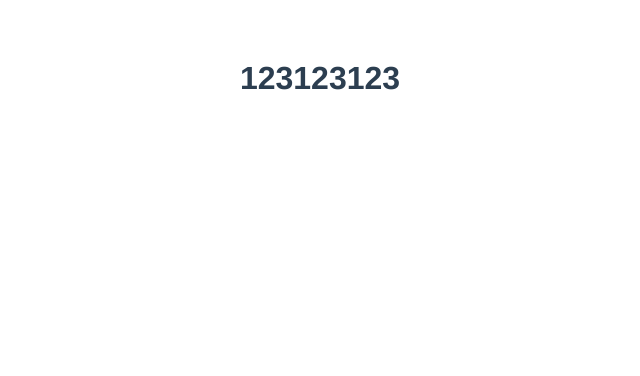
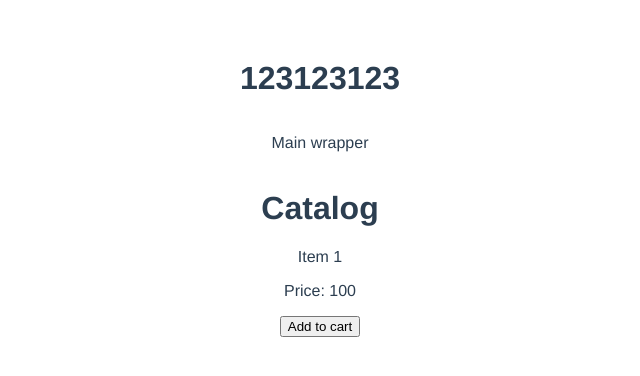
Before and after one commit to Noone182/vue-shop, a Vue app: page / in a window 1280 px wide. Shown: the top 376 px of the page, without its empty margins (320-960 px from the left). Built offline with nearby package versions, Linux system fonts and the light colour scheme.

Commit message:
Components added

```diff
--- a/package.json
+++ b/package.json
@@ -37,7 +37,9 @@
     "parserOptions": {
       "parser": "babel-eslint"
     },
-    "rules": {}
+    "rules": {
+      "no-console": "off"
+    }
   },
   "browserslist": [
     "> 1%",
--- a/src/App.vue
+++ b/src/App.vue
@@ -2,15 +2,16 @@
   <h1>
     123123123
   </h1>
+  <v-main-wrapper></v-main-wrapper>
 </template>
 
 <script>
-
+import vMainWrapper from '@/components/v-main-wrapper'
 
 export default {
   name: 'app',
   components: {
-
+    vMainWrapper
   }
 }
 </script>
--- /dev/null
+++ b/src/components/v-cart.vue
@@ -0,0 +1,20 @@
+<template>
+  <div class="v-cart">
+
+  </div>
+</template>
+
+<script>
+  export default {
+    name: 'v-cart',
+    props: {},
+    data() {
+      return {}
+    },
+    computed: {}
+  }
+</script>
+
+<style>
+
+</style>
--- /dev/null
+++ b/src/components/v-catalog-item.vue
@@ -0,0 +1,22 @@
+<template>
+  <div class="v-catalog-item">
+    <p>Item 1</p>
+    <p>Price: 100</p>
+    <button>Add to cart</button>
+  </div>
+</template>
+
+<script>
+  export default {
+    name: 'v-catalog-item',
+    props: {},
+    data() {
+      return {}
+    },
+    computed: {}
+  }
+</script>
+
+<style>
+
+</style>
--- /dev/null
+++ b/src/components/v-catalog.vue
@@ -0,0 +1,27 @@
+<template>
+  <div class="v-catalog">
+    <h1>Catalog</h1>
+    <v-catalog-item />
+  </div>
+</template>
+
+<script>
+
+import vCatalogItem from './v-catalog-item';
+
+  export default {
+    name: 'v-catalog',
+    components: {
+      vCatalogItem
+    },
+    props: {},
+    data() {
+      return {}
+    },
+    computed: {}
+  }
+</script>
+
+<style>
+
+</style>
--- /dev/null
+++ b/src/components/v-main-wrapper.vue
@@ -0,0 +1,45 @@
+<template>
+  <div class="v-main-wrapper">
+    <p>{{ title }}</p>
+    <v-catalog />
+    <v-cart />
+  </div>
+</template>
+
+<script>
+
+import vCatalog from './v-catalog';
+import vCart from './v-cart';
+
+export default {
+  name: 'v-main-wrapper',
+  components: {
+    vCatalog,
+    vCart
+
+  },
+  props: {},
+  data() {
+    return {
+      title: 'Main wrapper'
+    }
+  },
+  computed: {},
+  methods: {},
+  watch: {},
+  mounted() {
+    console.log('Hello I am alive')
+  }
+}
+</script>
+
+<style>
+  .v-main-wrapper {
+    display: flex;
+    flex-direction: column;
+    justify-content: center;
+    align-items: center;
+    min-width: 900px;
+    margin: 0 auto;
+  }
+</style>
```
